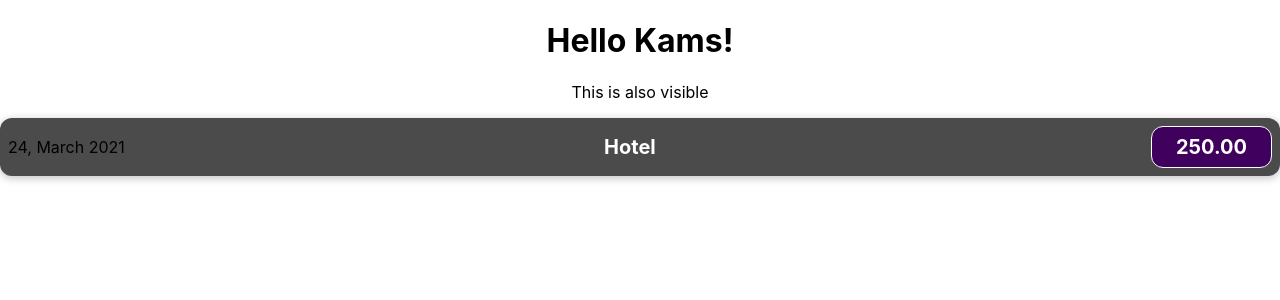
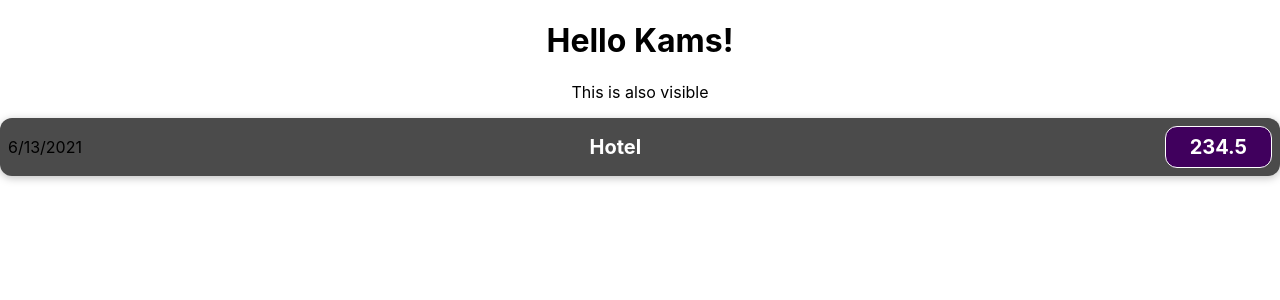
Before and after one commit to kamath7/React-Revisit, a React (Create React App) app in the folder Basics/basic-guide/: page / in a window 1280 px wide. Shown: the top 300 px of the page. Built offline with nearby package versions, Linux system fonts and the light colour scheme; the HTML template or start-up script is replaced by a standard one.

Commit message:
Starting with adding dynamic content

```diff
--- a/Basics/basic-guide/src/components/ExpenseItem.js
+++ b/Basics/basic-guide/src/components/ExpenseItem.js
@@ -1,12 +1,15 @@
 import React from "react";
 import './ExpenseItem.css'
 function ExpenseItem() {
+    const expenseDate= new Date(2021,5,13)
+    const expenseTitle = 'Hotel'
+    const expenseAmount = 234.50
   return (
     <div className="expense-item">
-      <div>24, March 2021</div>
+      <div>{expenseDate.toLocaleDateString()}</div>
       <div className="expense-item__description">
-        <h2>Hotel</h2>
-        <div className="expense-item__price">250.00</div>
+        <h2>{expenseTitle}</h2>
+        <div className="expense-item__price">{expenseAmount}</div>
       </div>
     </div>
   );
```
